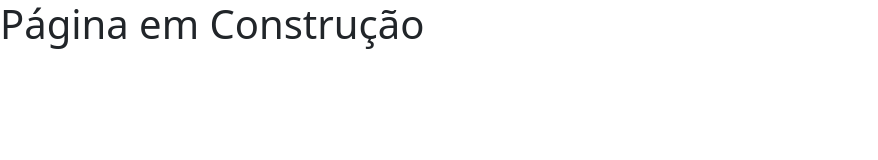
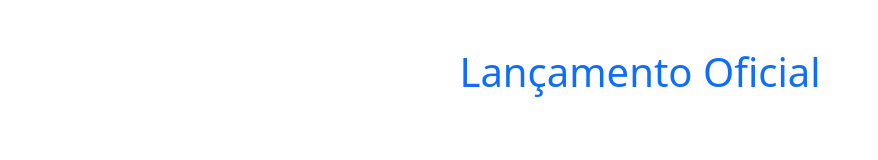
Before and after one commit to ArthurPrudente2006/meu-projeto-web, a plain HTML site: page index.html in a window 1280 px wide. Shown: the whole page, without its empty margins (0-878 px from the left). Drawn offline with nearby package versions, Linux system fonts and the light colour scheme.

Commit message:
Nova alteracao de titulo

```diff
--- a/index.html
+++ b/index.html
@@ -8,7 +8,7 @@
     <link href="https://cdn.jsdelivr.net/npm/bootstrap@5.3.2/dist/css/bootstrap.min.css" rel="stylesheet">
 </head>
 <body>
-    <h1>Página em Construção</h1>
+    <h1 class="text-center text-primary mt-5">Lançamento Oficial</h1>
 
 </body>
 </html>
```
